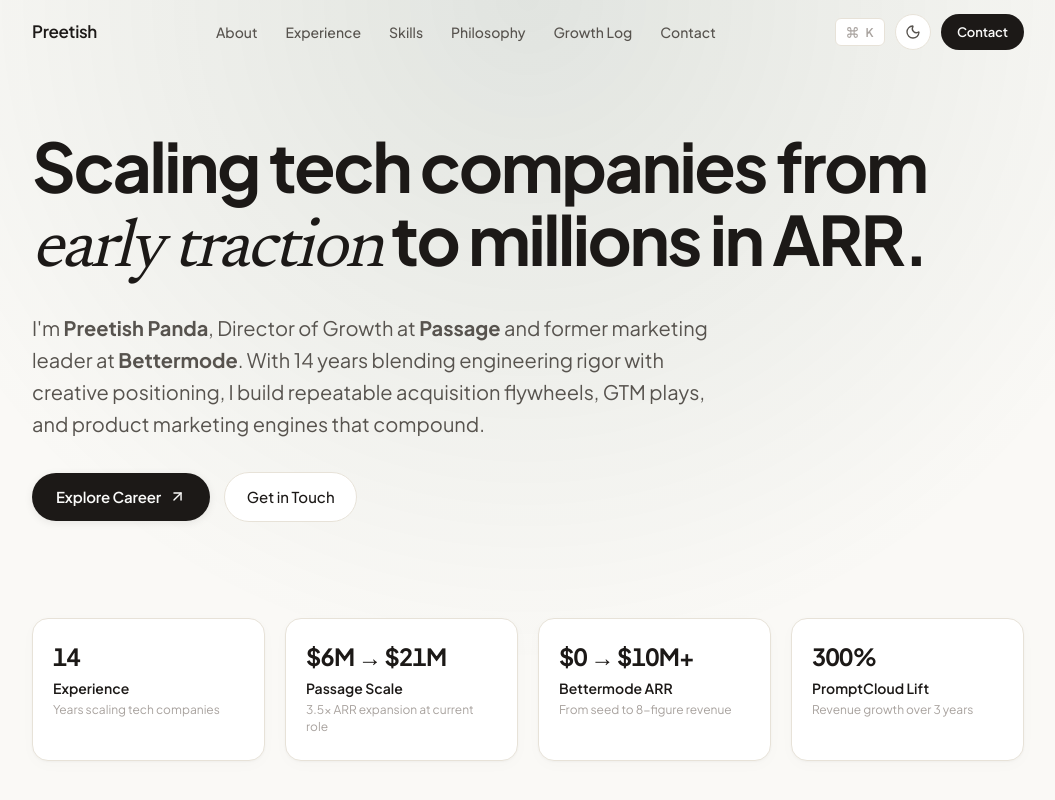
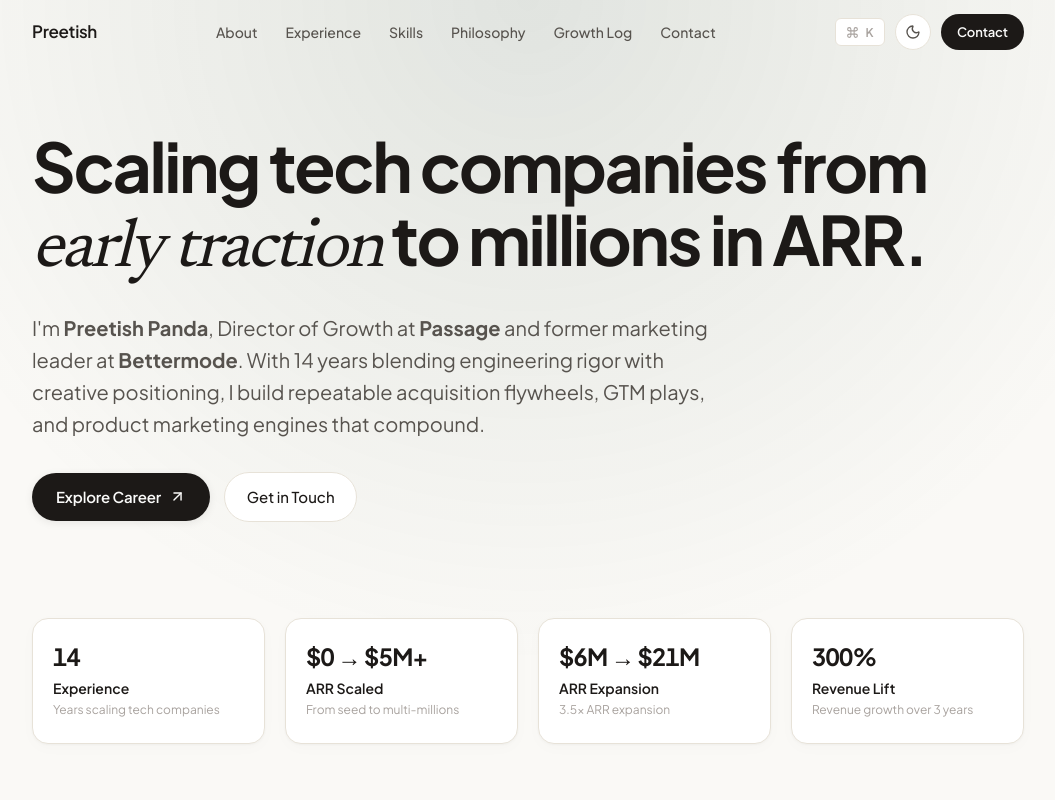
Before and after one commit to Preetish/preetish.me, a Next.js app: page / in a window 1280 px wide. Shown: the top 800 px of the page, without its empty margins (112-1167 px from the left). Built offline with nearby package versions, Linux system fonts and the light colour scheme.

Commit message:
copy: streamline metrics bar with generic growth labels and single-line subtexts

```diff
--- a/src/components/MetricsBar.tsx
+++ b/src/components/MetricsBar.tsx
@@ -53,6 +53,7 @@
               fontSize: "0.75rem",
               color: "var(--text-tertiary)",
               lineHeight: 1.4,
+              whiteSpace: "nowrap",
             }}
           >
             {stat.subtext}
--- a/src/data/siteConfig.ts
+++ b/src/data/siteConfig.ts
@@ -30,7 +30,7 @@
     "An engineer-turned-growth leader blending analytical rigor with creative positioning. Experienced in taking tech companies from zero-to-one traction to millions in ARR.",
   fullBio: [
     "Background: Engineer from Oracle who brought systems thinking and data architecture to growth.",
-    "Track Record: 14 years scaling tech companies—built Bettermode to $10M+ ARR as employee #2, and currently scaling Passage ($6M → $21M ARR).",
+    "Track Record: 14 years scaling tech companies—from early-stage scale ($0 → $5M+) to ARR expansion ($6M → $21M).",
     "Philosophy: Outsized impact comes from executing simple things consistently.",
   ],
   newsletterUrl: "https://growthlog.substack.com",
@@ -67,17 +67,17 @@
       subtext: "Years scaling tech companies",
     },
     {
-      label: "Passage Scale",
-      value: "$6M → $21M",
-      subtext: "3.5x ARR expansion at current role",
+      label: "ARR Scaled",
+      value: "$0 → $5M+",
+      subtext: "From seed to multi-millions",
     },
     {
-      label: "Bettermode ARR",
-      value: "$0 → $10M+",
-      subtext: "From seed to 8-figure revenue",
+      label: "ARR Expansion",
+      value: "$6M → $21M",
+      subtext: "3.5x ARR expansion",
     },
     {
-      label: "PromptCloud Lift",
+      label: "Revenue Lift",
       value: "300%",
       subtext: "Revenue growth over 3 years",
     },
```
